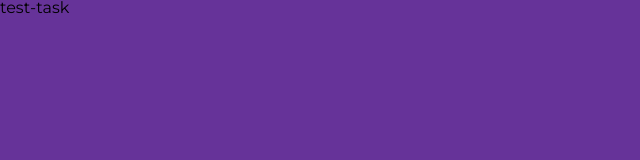
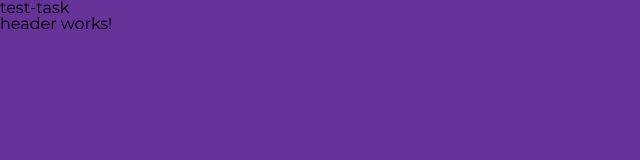
Before and after one commit to kkobzar/ang-test, an Angular app: page / in a window 1280 px wide. Shown: the top 160 px of the page, without its empty margins (0-640 px from the left). Built offline with nearby package versions, Linux system fonts and the light colour scheme.

Commit message:
added header component

```diff
--- a/src/app/app.component.html
+++ b/src/app/app.component.html
@@ -1,2 +1,3 @@
 <h1>{{title}}</h1>
+<app-header></app-header>
 <router-outlet></router-outlet>
--- a/src/app/app.module.ts
+++ b/src/app/app.module.ts
@@ -4,10 +4,12 @@
 import { AppRoutingModule } from './app-routing.module';
 import { HttpClientModule } from "@angular/common/http";
 import { AppComponent } from './app.component';
+import { HeaderComponent } from './components/header/header.component';
 
 @NgModule({
   declarations: [
-    AppComponent
+    AppComponent,
+    HeaderComponent
   ],
   imports: [
     BrowserModule,
--- /dev/null
+++ b/src/app/components/header/header.component.html
@@ -0,0 +1 @@
+<p>header works!</p>
```
Also changed, not shown: src/app/components/header/header.component.ts (added, +10 -0 lines), src/app/components/header/header.component.css (added), 1 other file (tests, documents, lock files or other folders).
